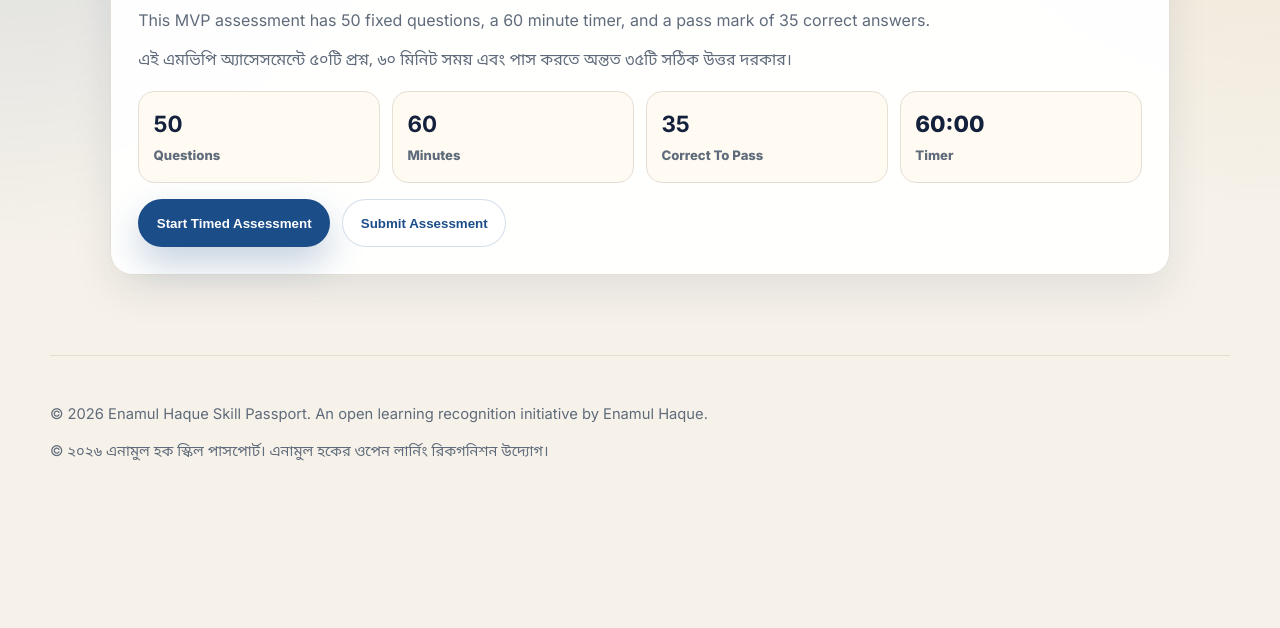
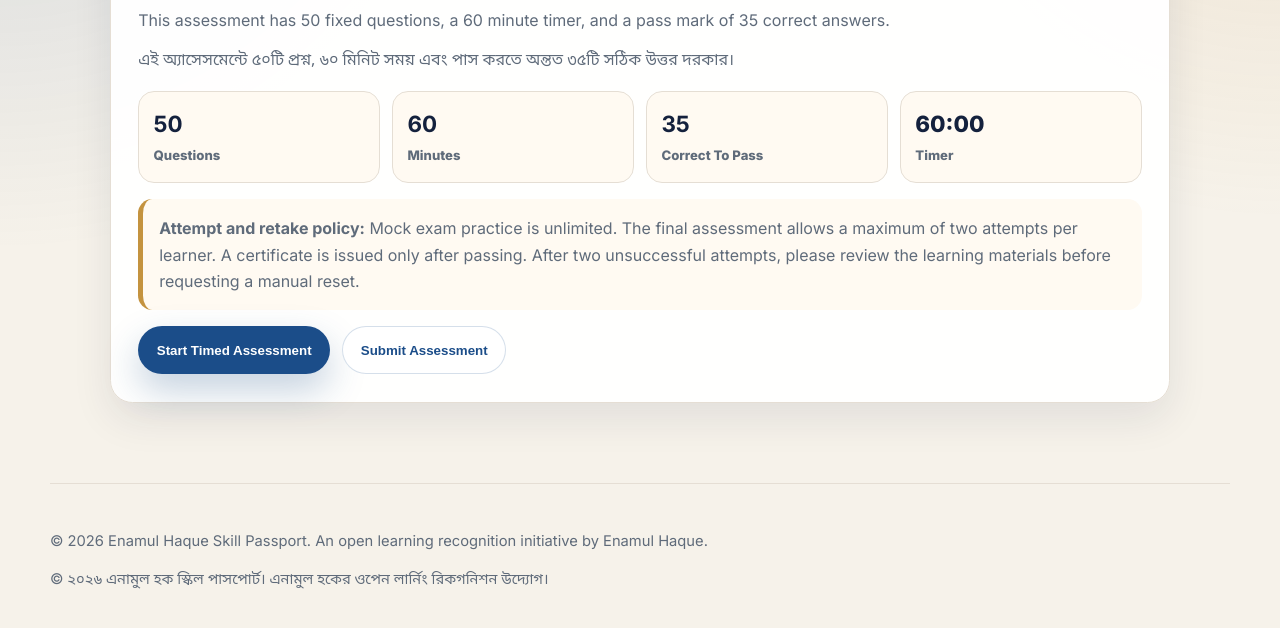
Before and after one commit to haquenam/enamul-haque-skill-passport, a plain HTML site: page cse-module-1-final-exercise.html in a window 1280 px wide. Shown: the part 292-920 px from the top of the page. Before the commit the page ends 820 px from the top, so only its background shows below. Drawn offline with Linux system fonts and the light colour scheme.

Commit message:
Show retake policy on timed assessment page

```diff
--- a/cse-module-1-final-exercise.html
+++ b/cse-module-1-final-exercise.html
@@ -19,6 +19,7 @@
     .meta-card strong { display: block; font-size: 1.4rem; color: var(--ink); }
     .meta-card span { font-size: .82rem; font-weight: 800; color: var(--muted); }
     .timer { font-weight: 900; color: #8a1f1f; }
+    .policy-note { margin-top: 1rem; padding: 1rem; border-left: 5px solid var(--gold); border-radius: .9rem; background: #fffaf2; color: var(--muted); line-height: 1.65; }
     .question-area { display: grid; gap: 1rem; margin-top: 1rem; }
     .question-card h3 { font-family: "Noto Sans Bengali", "Inter", sans-serif; line-height: 1.65; }
     .options { list-style: none; padding: 0; margin: 0; display: grid; gap: .55rem; }
@@ -43,9 +44,10 @@
     <section class="exam-panel">
       <span class="eyebrow">Timed Certificate Assessment</span>
       <h1>CSE Module 1 Assessment</h1>
-      <p>This MVP assessment has 50 fixed questions, a 60 minute timer, and a pass mark of 35 correct answers.</p>
-      <p class="bn">এই এমভিপি অ্যাসেসমেন্টে ৫০টি প্রশ্ন, ৬০ মিনিট সময় এবং পাস করতে অন্তত ৩৫টি সঠিক উত্তর দরকার।</p>
+      <p>This assessment has 50 fixed questions, a 60 minute timer, and a pass mark of 35 correct answers.</p>
+      <p class="bn">এই অ্যাসেসমেন্টে ৫০টি প্রশ্ন, ৬০ মিনিট সময় এবং পাস করতে অন্তত ৩৫টি সঠিক উত্তর দরকার।</p>
       <div class="exam-meta"><div class="meta-card"><strong>50</strong><span>Questions</span></div><div class="meta-card"><strong>60</strong><span>Minutes</span></div><div class="meta-card"><strong>35</strong><span>Correct To Pass</span></div><div class="meta-card"><strong id="timer" class="timer">60:00</strong><span>Timer</span></div></div>
+      <div class="policy-note"><strong>Attempt and retake policy:</strong> Mock exam practice is unlimited. The final assessment allows a maximum of two attempts per learner. A certificate is issued only after passing. After two unsuccessful attempts, please review the learning materials before requesting a manual reset.</div>
       <div class="actions"><button class="button primary" id="startBtn" type="button">Start Timed Assessment</button><button class="button secondary" id="submitBtn" type="button" disabled>Submit Assessment</button></div>
       <div class="result-box" id="resultBox"></div>
     </section>
@@ -59,7 +61,7 @@
     async function loadQuestions(){const response=await fetch('data/cse-module-1-questions.json',{cache:'no-store'});const data=await response.json();questions=data.questions;}
     function render(){questionArea.innerHTML=questions.map((x,i)=>'<article class="question-card"><span class="eyebrow">Question '+(i+1)+'</span><h3>'+x.q+'</h3><ul class="options">'+x.o.map((o,j)=>'<li><label><input type="radio" name="q'+i+'" value="'+j+'"/> <span>'+String.fromCharCode(65+j)+'. '+o+'</span></label></li>').join('')+'</ul></article>').join('')}
     async function start(){if(started)return;started=true;await loadQuestions();render();startBtn.disabled=true;submitBtn.disabled=false;timer=setInterval(()=>{remaining--;timerEl.textContent=fmt(remaining);if(remaining<=0)submitExam()},1000)}
-    function submitExam(){if(timer)clearInterval(timer);let score=0;questions.forEach((x,i)=>{const s=document.querySelector('input[name="q'+i+'"]:checked');if(s&&Number(s.value)===x.c)score++});const pass=score>=35;questionArea.classList.add('locked');submitBtn.disabled=true;resultBox.classList.add('show');resultBox.innerHTML='<h2>'+(pass?'Passed':'Not passed')+'</h2><p>You scored <strong>'+score+' out of 50</strong>. Pass requirement is <strong>35 out of 50</strong>.</p><p class="bn">আপনার স্কোর <strong>'+score+'/50</strong>। পাস করতে দরকার <strong>35/50</strong>।</p><p>'+(pass?'You are eligible for certificate generation in the next certificate step.':'Please review Module 1 and try again later.')+'</p>';resultBox.scrollIntoView({behavior:'smooth',block:'center'})}
+    function submitExam(){if(timer)clearInterval(timer);let score=0;questions.forEach((x,i)=>{const s=document.querySelector('input[name="q'+i+'"]:checked');if(s&&Number(s.value)===x.c)score++});const pass=score>=35;questionArea.classList.add('locked');submitBtn.disabled=true;resultBox.classList.add('show');resultBox.innerHTML='<h2>'+(pass?'Passed':'Not passed')+'</h2><p>You scored <strong>'+score+' out of 50</strong>. Pass requirement is <strong>35 out of 50</strong>.</p><p class="bn">আপনার স্কোর <strong>'+score+'/50</strong>। পাস করতে দরকার <strong>35/50</strong>।</p><p>'+(pass?'You are eligible for certificate generation in the next certificate step.':'Please review Module 1. If this was your first final attempt, one retake is allowed. After two unsuccessful attempts, review the learning materials before requesting a manual reset.')+'</p>';resultBox.scrollIntoView({behavior:'smooth',block:'center'})}
     startBtn.addEventListener('click',start);submitBtn.addEventListener('click',submitExam);
   </script>
 </body>
```
